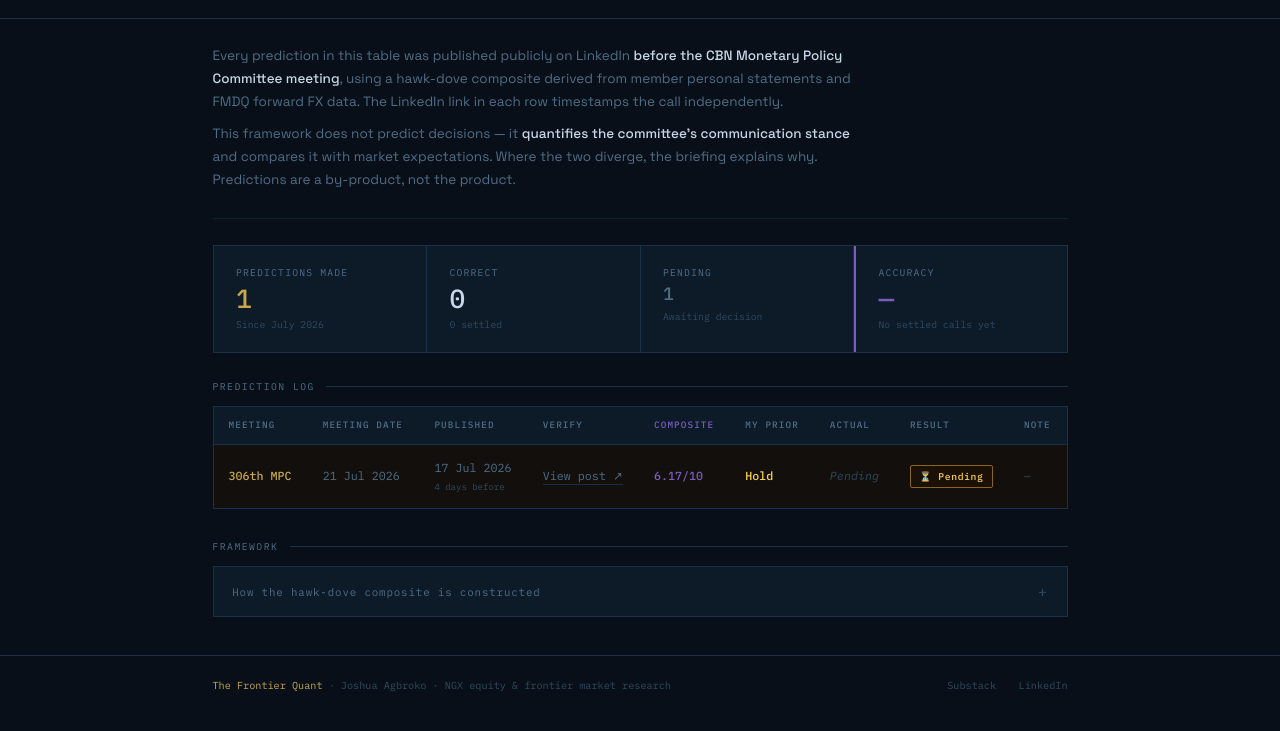
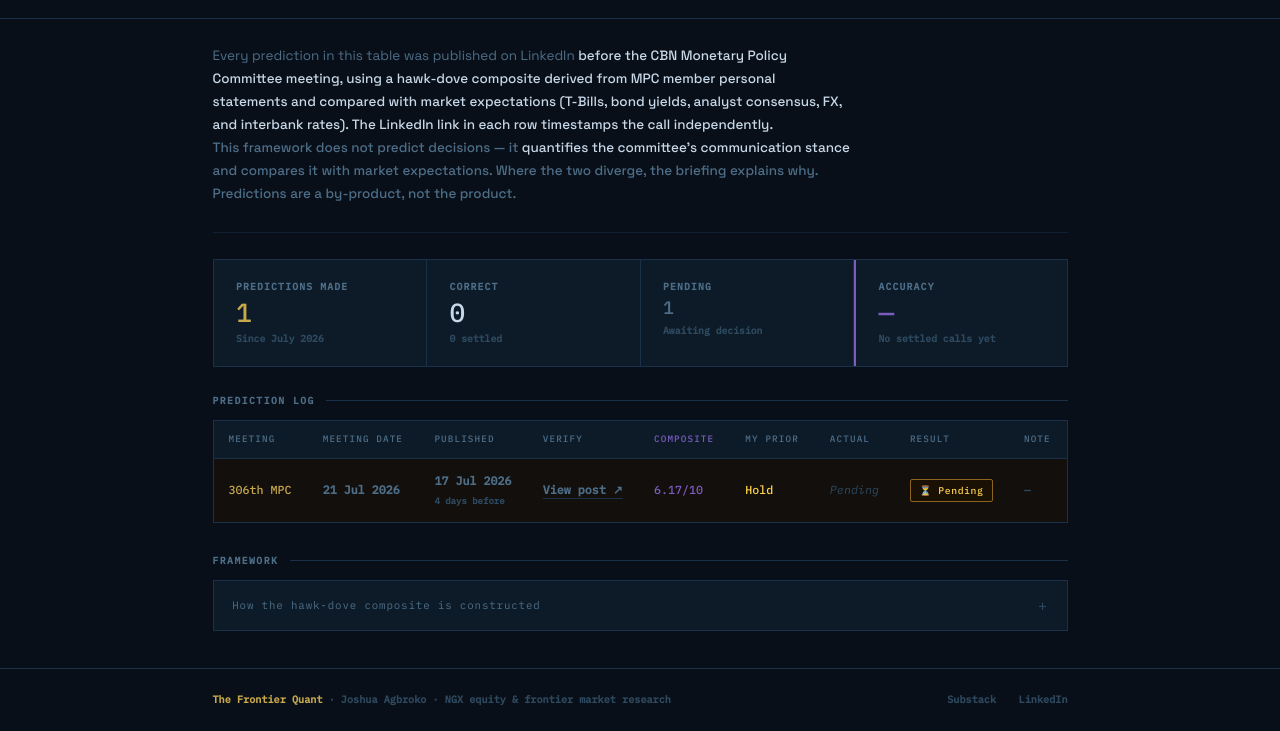
Before and after one commit to joshuaagbroko/frontier-quant-mpc, a plain HTML site: page index.html in a window 1280 px wide. Shown: the part 93-824 px from the top of the page. Drawn offline with Linux system fonts and the light colour scheme.

Commit message:
Update description of predictions published on LinkedIn
Revised description of prediction publication details to include comparison with market expectations.

```diff
--- a/index.html
+++ b/index.html
@@ -535,10 +535,9 @@
 
     <div class="description">
       <p>
-        Every prediction in this table was published publicly on LinkedIn
-        <strong>before the CBN Monetary Policy Committee meeting</strong>, using a
-        hawk-dove composite derived from member personal statements and FMDQ forward
-        FX data. The LinkedIn link in each row timestamps the call independently.
+        Every prediction in this table was published on LinkedIn <strong>before
+        the CBN Monetary Policy Committee meeting<strong>, using a hawk-dove
+        composite derived from MPC member personal statements and compared with market expectations (T-Bills, bond yields, analyst consensus, FX, and interbank rates). The LinkedIn link in each row timestamps the call independently.
       </p>
       <p>
         This framework does not predict decisions — it <strong>quantifies the
```
